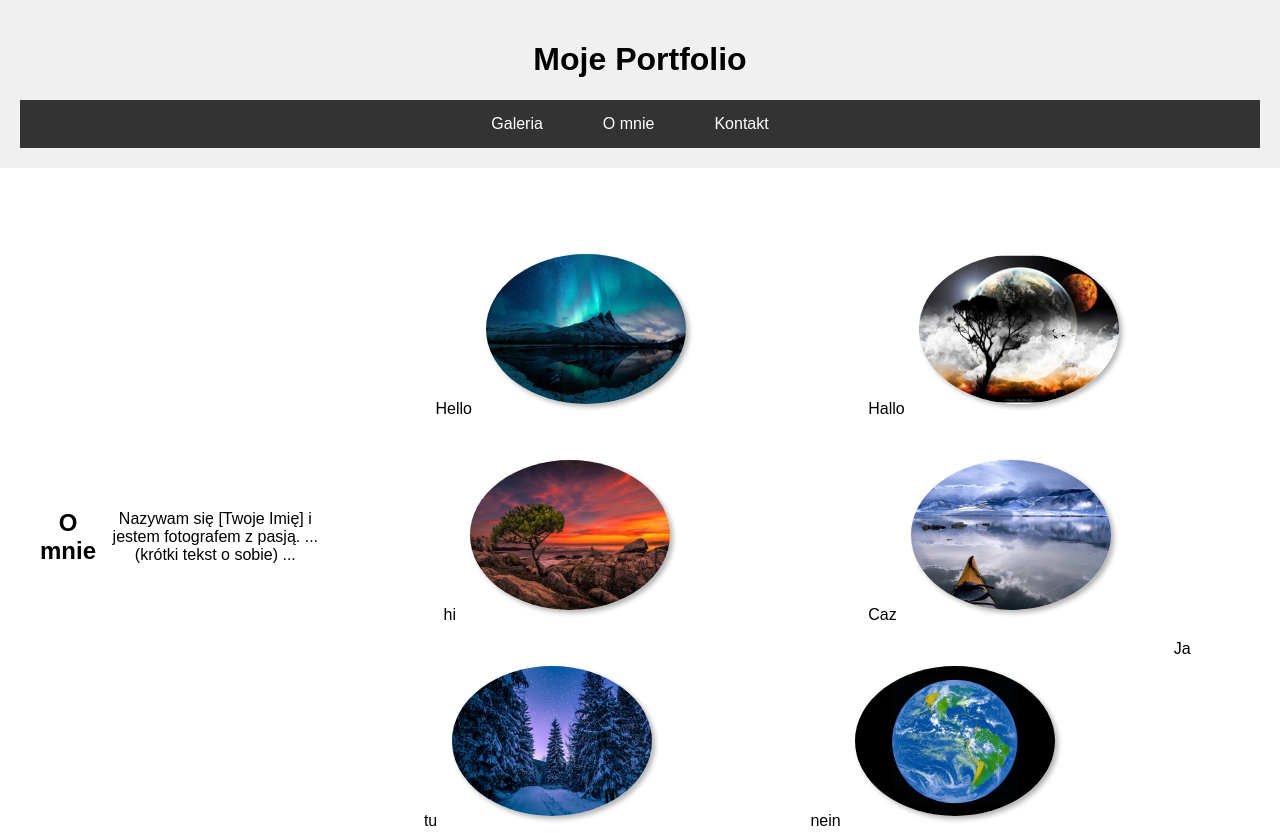
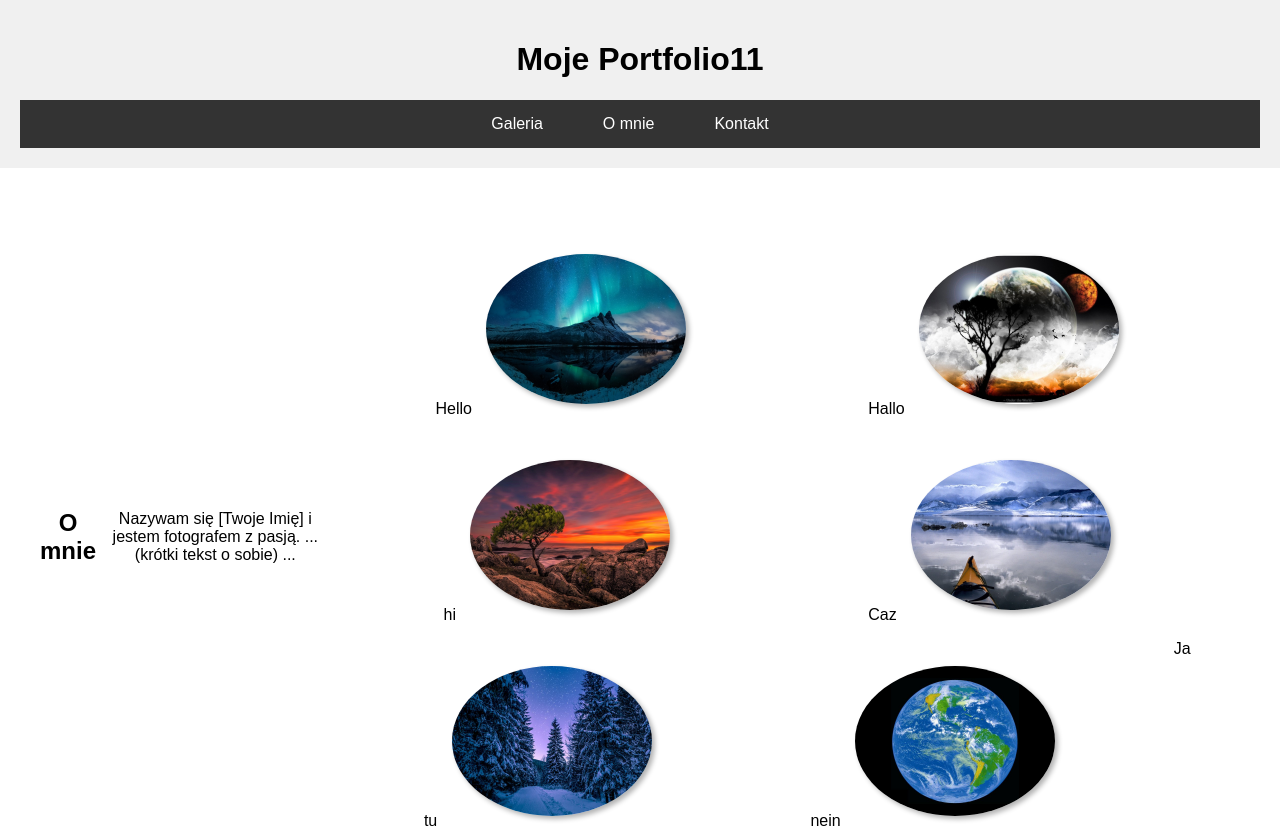
Before and after one commit to Wanj999/Praca-Na-Lekcji2, a plain HTML site: page index.html in a window 1280 px wide. Shown: the top 833 px of the page. Drawn offline with Linux system fonts and the light colour scheme.

Commit message:
Add files via upload

```diff
--- a/index.html
+++ b/index.html
@@ -8,7 +8,7 @@
 </head>
 <body>
     <header>
-        <h1>Moje Portfolio</h1>
+        <h1>Moje Portfolio11</h1>
         <nav>
             <ul>
                 <li><a href="#">Galeria</a></li>
```
